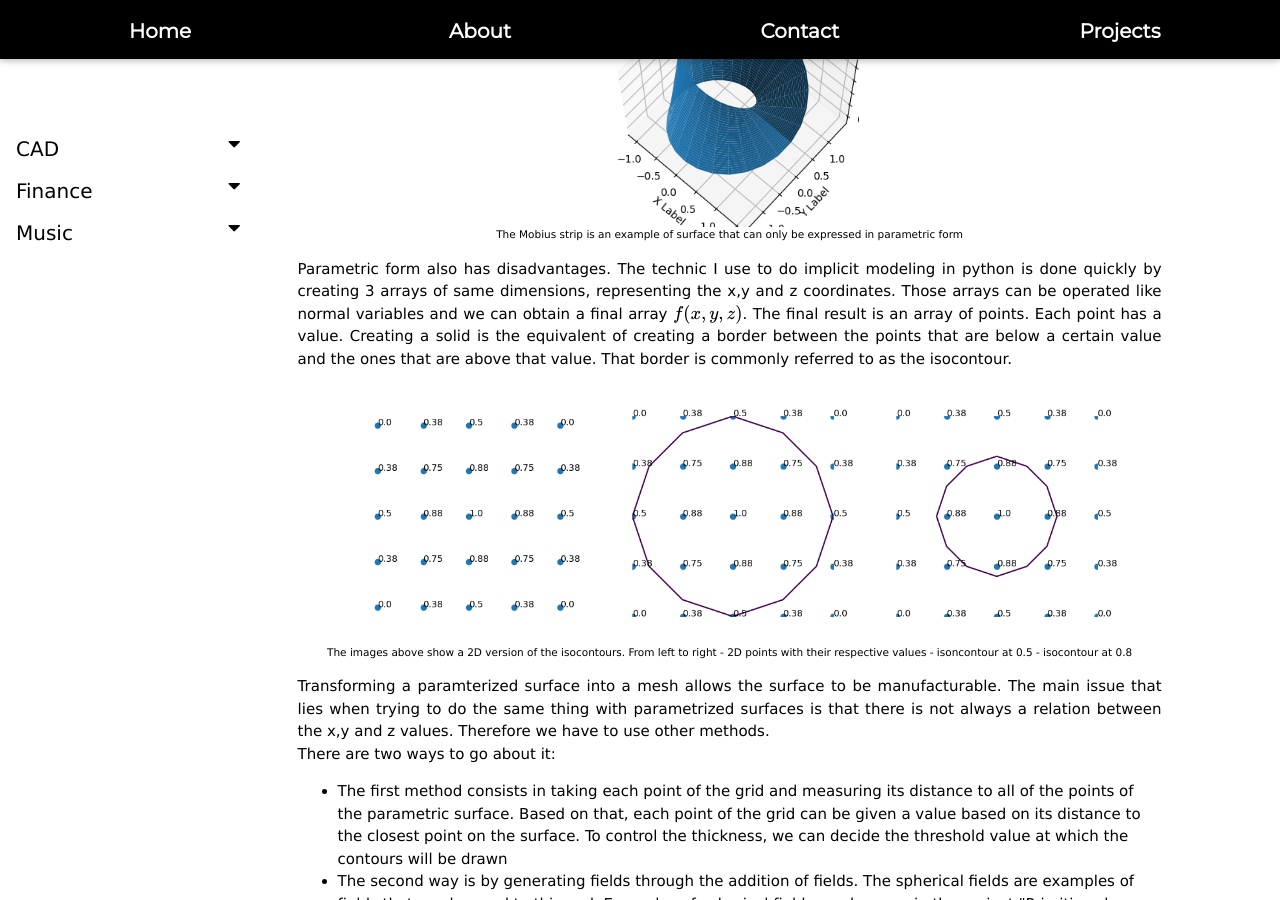
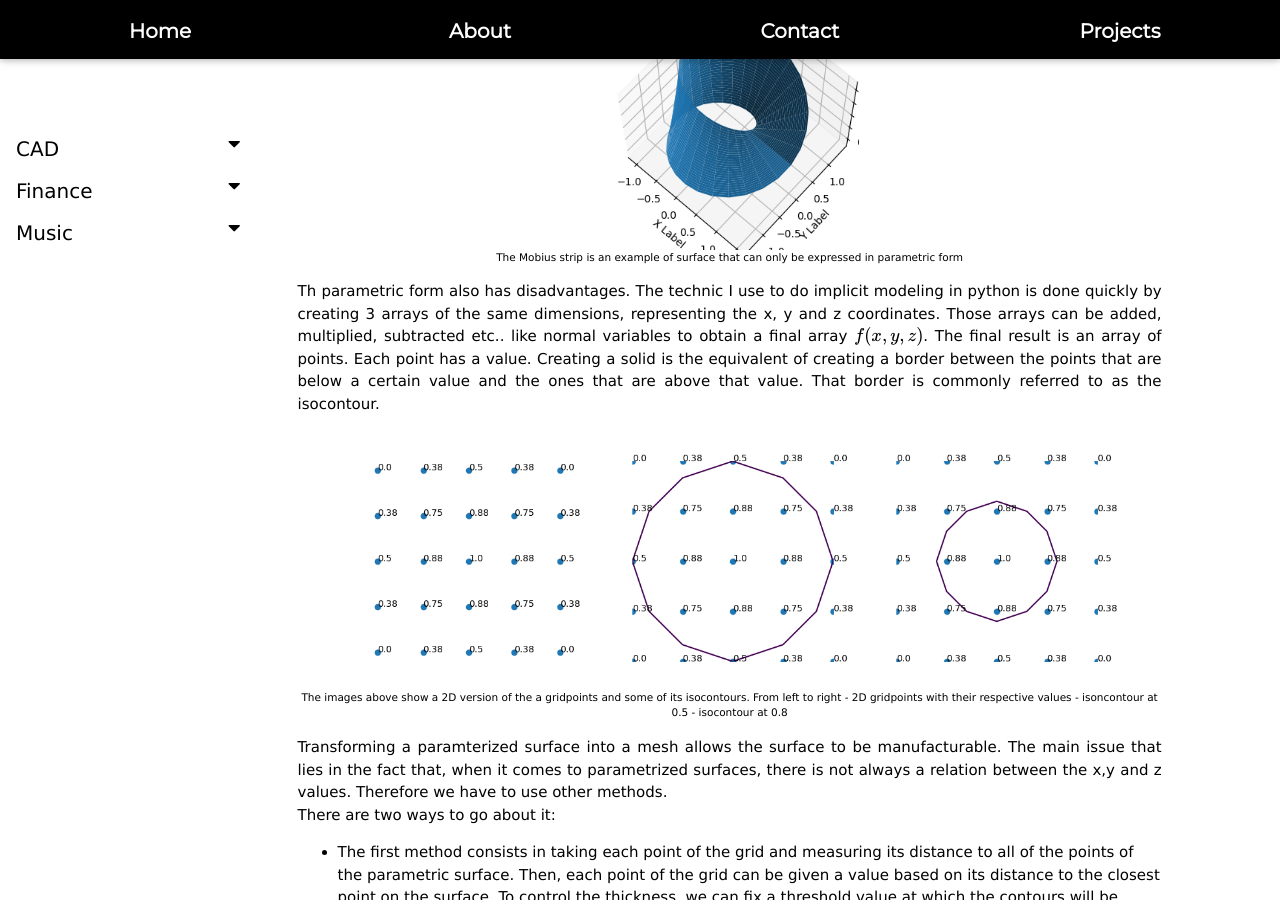
Before and after one commit to botengu/portfolio, a Jekyll site: the page built from _posts/2020-10-04-Paramesh.md, in a window 1280 px wide and 900 px high, scrolled down 651 px. Built offline with Jekyll 4.4.1, drawn with Linux system fonts in a browser that asks for light colours; nearby versions of some CDN libraries; library files that are not in the unit come from our copies; a script that is not in the unit is left out; some of the changed text lies outside the part shown.

Commit message:
51th commit

```diff
--- a/_posts/2020-10-04-Paramesh.md
+++ b/_posts/2020-10-04-Paramesh.md
@@ -15,45 +15,47 @@ permalink: "/cad/Paramesh/"
     $$ x= r \cdot cos(\phi)\cdot sin(\theta) $$
     $$ y= r \cdot cos(\phi)\cdot sin(\theta) $$
     $$ z= r \cdot sin(\phi) $$
-    where r is the radius of the sphere and where \(\theta \) and \(\phi \) are the angular parameters that are used to span the whole sphere ( \( 0 \leq \theta \leq \pi\) and \( 0 \leq \phi \leq 2\pi\) ).
-    Parametric form uses additional parameters to control to express the cartesian coordinates. More shapes can be represented in parametric form. This is also because we can choose the amount of parameters on which the cartesian coordinates will depend. For example, we can create a curve in 3D by using all three coordinates that are all dependent on one parameter, which cannot be done using general form. And we can also create a surface in 3D by making the cartesian coordinates depend on two parameters. <br>
+    where r is the radius of the sphere and where \(\theta \) and \(\phi \) are the angular parameters that are used to span the whole sphere from its centr. ( \( 0 \leq \theta \leq \pi\) and \( 0 \leq \phi \leq 2\pi\) ).
+    The parametric form uses additional parameters to express the cartesian coordinates. More shapes can be represented in parametric form. This is also because we can choose the amount of parameters on which the cartesian coordinates will depend. For example, we can create a curve in 3D by making all three coordinates dependent on only one parameter, which cannot be done using general form.  We can also create a surface in 3D by making the cartesian coordinates dependent on two parameters. <br>
     </p>
     <div class="w3-main w3-center" >
         <img src="/portfolio/assets/img/Mobius.PNG" width="30%" height="30%">
         <figcaption> The Mobius strip is an example of surface that can only be expressed in parametric form</figcaption>
     </div>
     <p class = "justify">
-    Parametric form also has disadvantages. The technic I use to do implicit modeling in python is done quickly by creating 3 arrays of same dimensions, representing the x,y and z coordinates. Those arrays can be operated like normal variables and we can obtain a final array \( f(x,y,z) \). The final result is an array of points. Each point has a value.
+    Th parametric form also has disadvantages. The technic I use to do implicit modeling in python is done quickly by creating 3 arrays of the same dimensions, representing the x, y and z coordinates. Those arrays can be added, multiplied, subtracted etc.. like normal variables to obtain a final array \( f(x,y,z) \). The final result is an array of points. Each point has a value.
     Creating a solid is the equivalent of creating a border between the points that are below a certain value and the ones that are above that value. That border is commonly referred to as the isocontour.
     </p>
     <div class="w3-main w3-center" >
         <img src="/portfolio/assets/img/ptvalues.png" width="30%" height="30%">
         <img src="/portfolio/assets/img/ptvalues1.png" width="30%" height="30%">
         <img src="/portfolio/assets/img/ptvalues2.png" width="30%" height="30%">
-        <figcaption> The images above show a 2D version of the isocontours. From left to right - 2D points with their respective values - isoncontour at 0.5 - isocontour at 0.8</figcaption>
+        <figcaption> The images above show a 2D version of the a gridpoints and some of its isocontours. From left to right - 2D gridpoints with their respective values - isoncontour at 0.5 - isocontour at 0.8</figcaption>
     </div>
     <p class = "justify">
     Transforming a paramterized surface into a mesh allows the surface to be manufacturable.
-    The main issue that lies when trying to do the same thing with parametrized surfaces is that there is not always a relation between the x,y and z values. Therefore we have to use other methods.<br>
+    The main issue that lies in the fact that, when it comes to parametrized surfaces, there is not always a relation between the x,y and z values. Therefore we have to use other methods.<br>
     There are two ways to go about it:
     <ul>
-        <li>The first method consists in taking each point of the grid and measuring its distance to all of the points of the parametric surface.  Based on that, each point of the grid can be given a value based on its distance to the closest point on the surface. To control the thickness, we can decide the threshold value at which the contours will be drawn</li>
-        <li>The second way is by generating fields through the addition of fields. The spherical fields are examples of fields that can be used to this end. Examples of spherical fields can be seen in the project <a class = "ex1 ex3" href="/portfolio/cad/metaballs/" target="_blank"> "Primitive shapes in implicit modeling" </a>. For the method to work, a spherical field should centered at each point of the parametrized surface should be added to the grid of points. The main issue with this method is that a field at one point affects all the fields. It is thus necessary to minimize the impact that a field centered at a point has on other points. The formula needs to be restricted using an additional variable \(\tau\):
+        <li>The first method consists in taking each point of the grid and measuring its distance to all of the points of the parametric surface. Then, each point of the grid can be given a value based on its distance to the closest point on the surface. To control the thickness, we can fix a threshold value at which the contours will be drawn</li>
+        <li>The second way consists in generating the values of the gridpoints through the addition of fields. The spherical fields are examples of fields that can be used to this end. Examples of spherical fields can be seen in the project <a class = "ex1 ex3" href="/portfolio/cad/metaballs/" target="_blank"> "Primitive shapes in implicit modeling" </a>. For the method to work, spherical fields, centered at each point of the parametrized surface, should be iteratively added to the value of each gridpoint. The main issue with this method is that each field affects all gridpoints' value. It is thus necessary to minimize the impact of a field. The spherical field formula (developed in a previous project) needs to be restricted using an additional variable \(\tau\):
         $$f(x,y,z) = {r^2  \over {((x-a)^2+(y-b)^2+(z-c)^2)^{\tau}}  }$$
         </li>
       </ul>
     </p>
     <div class="w3-main w3-center" >
+        <img src="/portfolio/assets/img/parametric2mesh1.PNG" width="30%" height="30%">
+        <figcaption> Parametrized plane to thicken</figcaption>
         <img src="/portfolio/assets/img/parametric2mesh2.PNG" width="30%" height="30%">
         <figcaption> Parametrized plane thickened through method 1</figcaption>
         <img src="/portfolio/assets/img/parametric2meshother1.PNG" width="30%" height="30%">
         <figcaption> Parametrized plane thickened through method 2,(\(\tau\) = 2)</figcaption>
     </div>
      <p class = "justify">
-     For the same amount of points on the parametrized surface, method 1 was quicker, however, method 2 gives a smoother results. Also method 2 does no require as much points on the parametrized surface as method 1 and could thus potentially run faster.
+     For the same amount of points on the parametrized surface, method 1 was quicker, however, method 2 gave smoother results. Also, method 2 does not require as much points on the parametrized surface as method 1 and could thus potentially run faster.
     </p>
     <div class="w3-main w3-center" >
         <img src="/portfolio/assets/img/Mobiusthick.PNG" width="50%" height="50%">
-        <figcaption>Thickened Mobius Strip using method 2</figcaption>
+        <figcaption>Thickened Mobius strip using method 2</figcaption>
     </div>
 </div>
```
Also changed, not shown: assets/img/parametric2mesh1.PNG (added).
